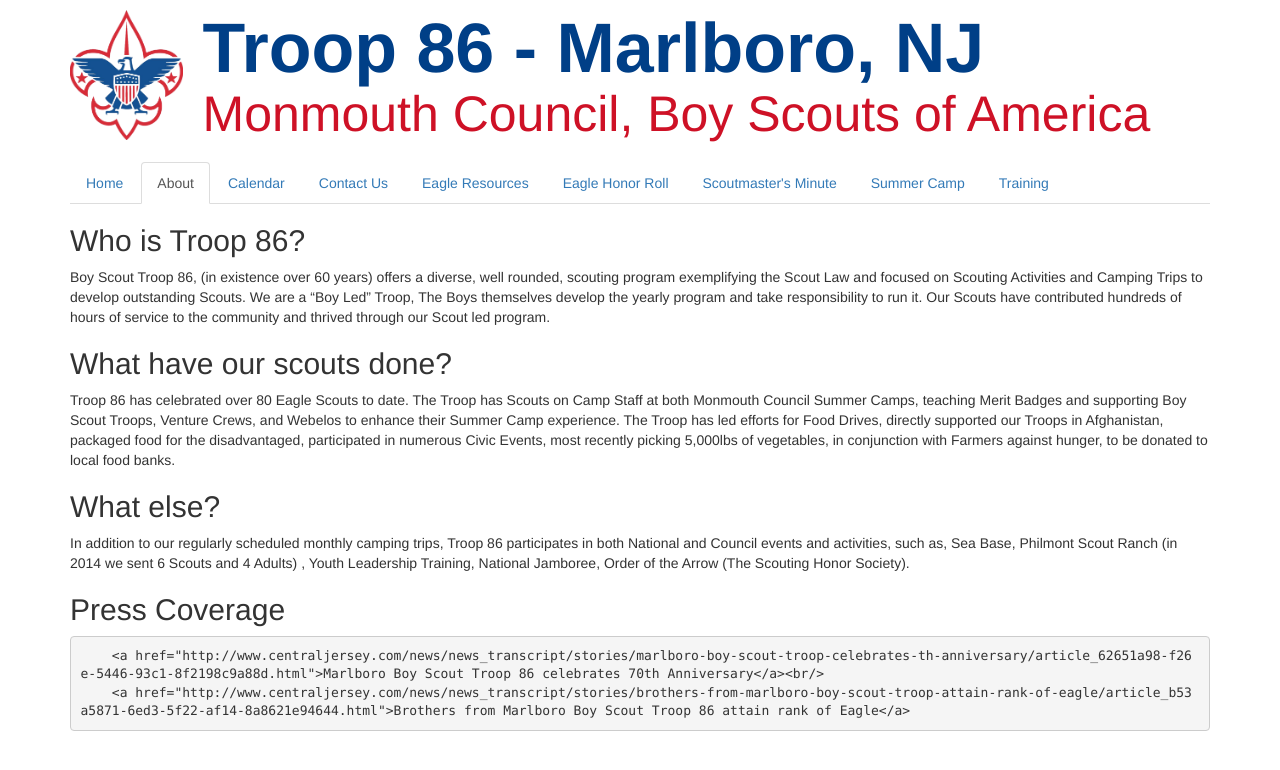
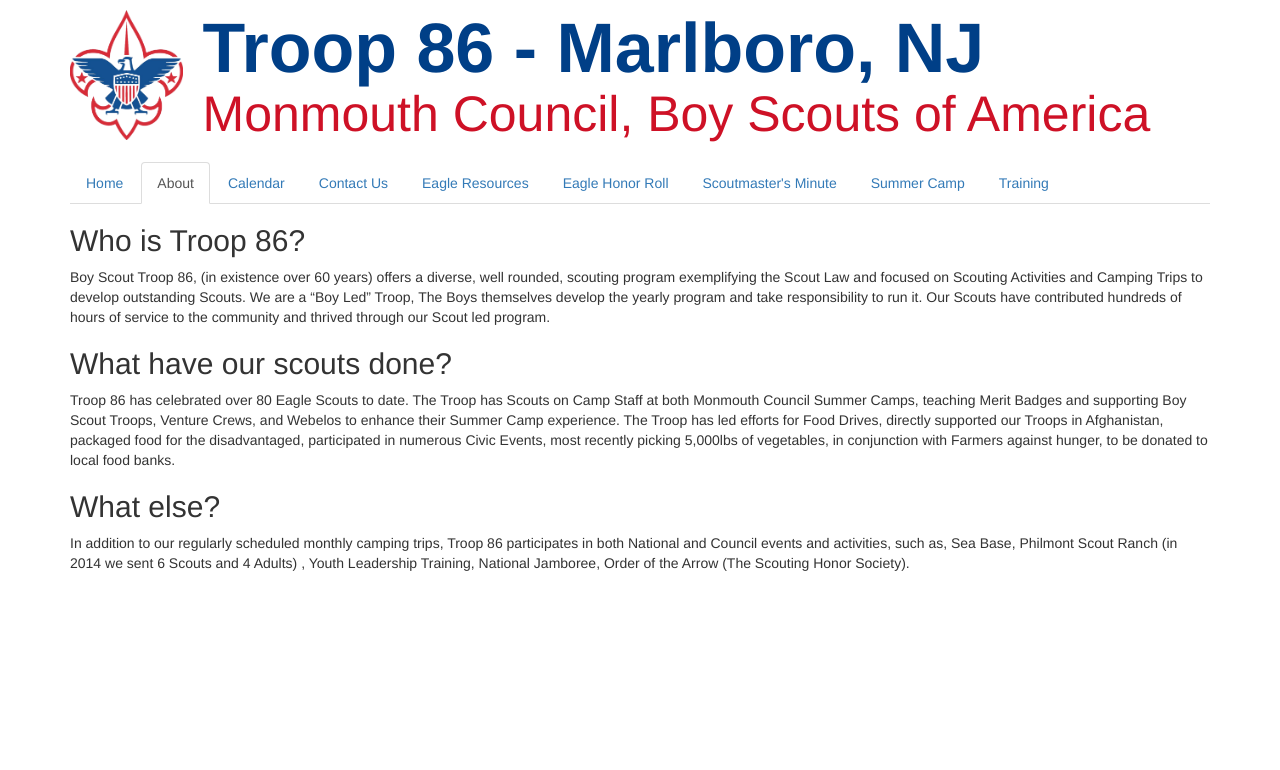
Before and after one commit to akparekh/bsatroop86.github.io, a Jekyll site: the page built from about.md, in a window 1280 px wide. Shown: the top 770 px of the page. Built offline with Jekyll 4.4.1, drawn with Linux system fonts in a browser that asks for light colours; nearby versions of some CDN libraries; our own code applies the rules of GitHub Pages for plain Markdown files.

Commit message:
Update about.md
Removed Press Coverage Section

```diff
--- a/about.md
+++ b/about.md
@@ -12,7 +12,3 @@
 
 ## What else?
 In addition to our regularly scheduled monthly camping trips, Troop 86 participates in both National and Council events and activities, such as, Sea Base, Philmont Scout Ranch (in 2014 we sent 6 Scouts and 4 Adults) , Youth Leadership Training, National Jamboree, Order of the Arrow (The Scouting Honor Society).
-
-## Press Coverage
-        <a href="http://www.centraljersey.com/news/news_transcript/stories/marlboro-boy-scout-troop-celebrates-th-anniversary/article_62651a98-f26e-5446-93c1-8f2198c9a88d.html">Marlboro Boy Scout Troop 86 celebrates 70th Anniversary</a><br/>
-        <a href="http://www.centraljersey.com/news/news_transcript/stories/brothers-from-marlboro-boy-scout-troop-attain-rank-of-eagle/article_b53a5871-6ed3-5f22-af14-8a8621e94644.html">Brothers from Marlboro Boy Scout Troop 86 attain rank of Eagle</a>
```
